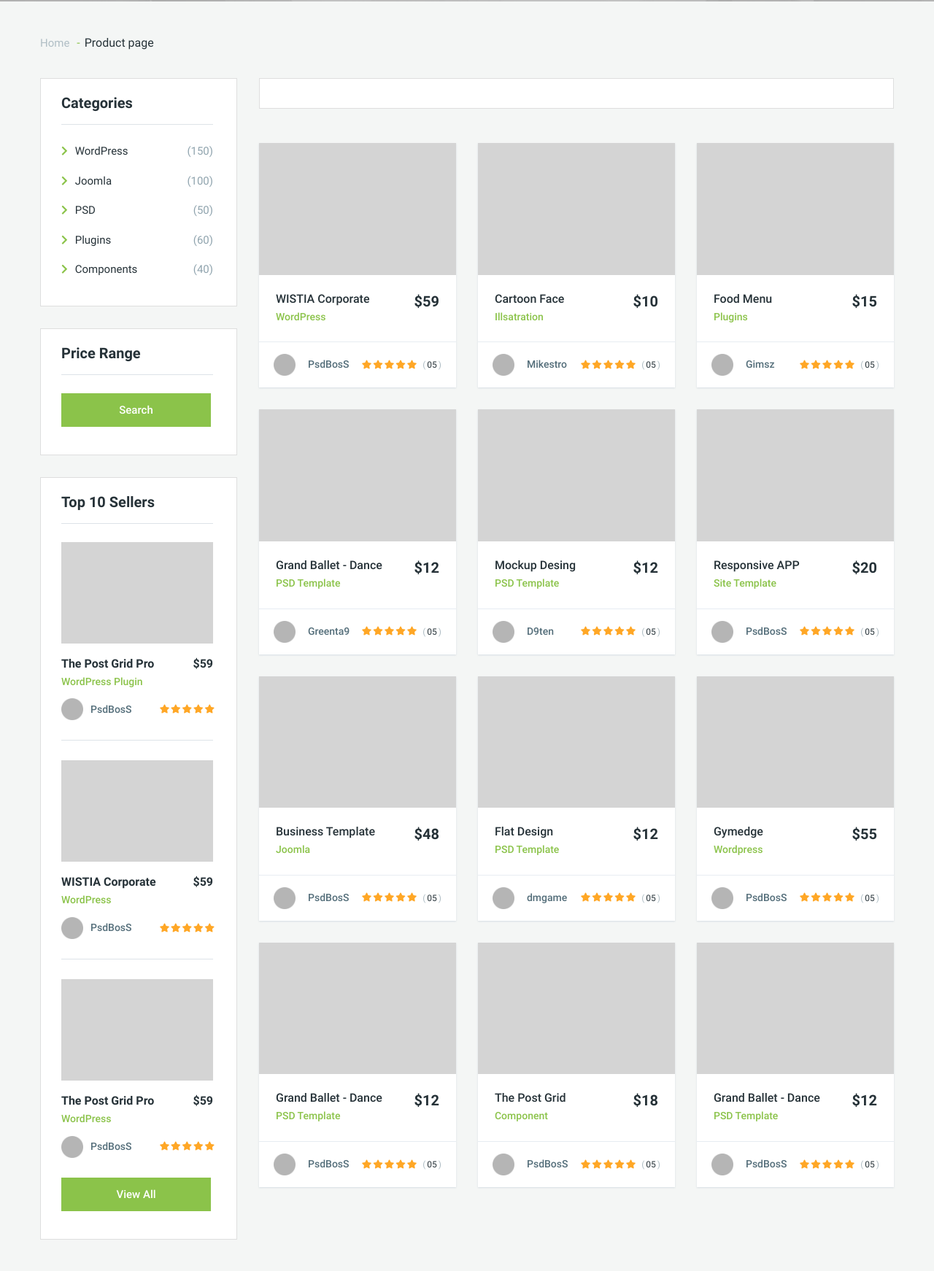
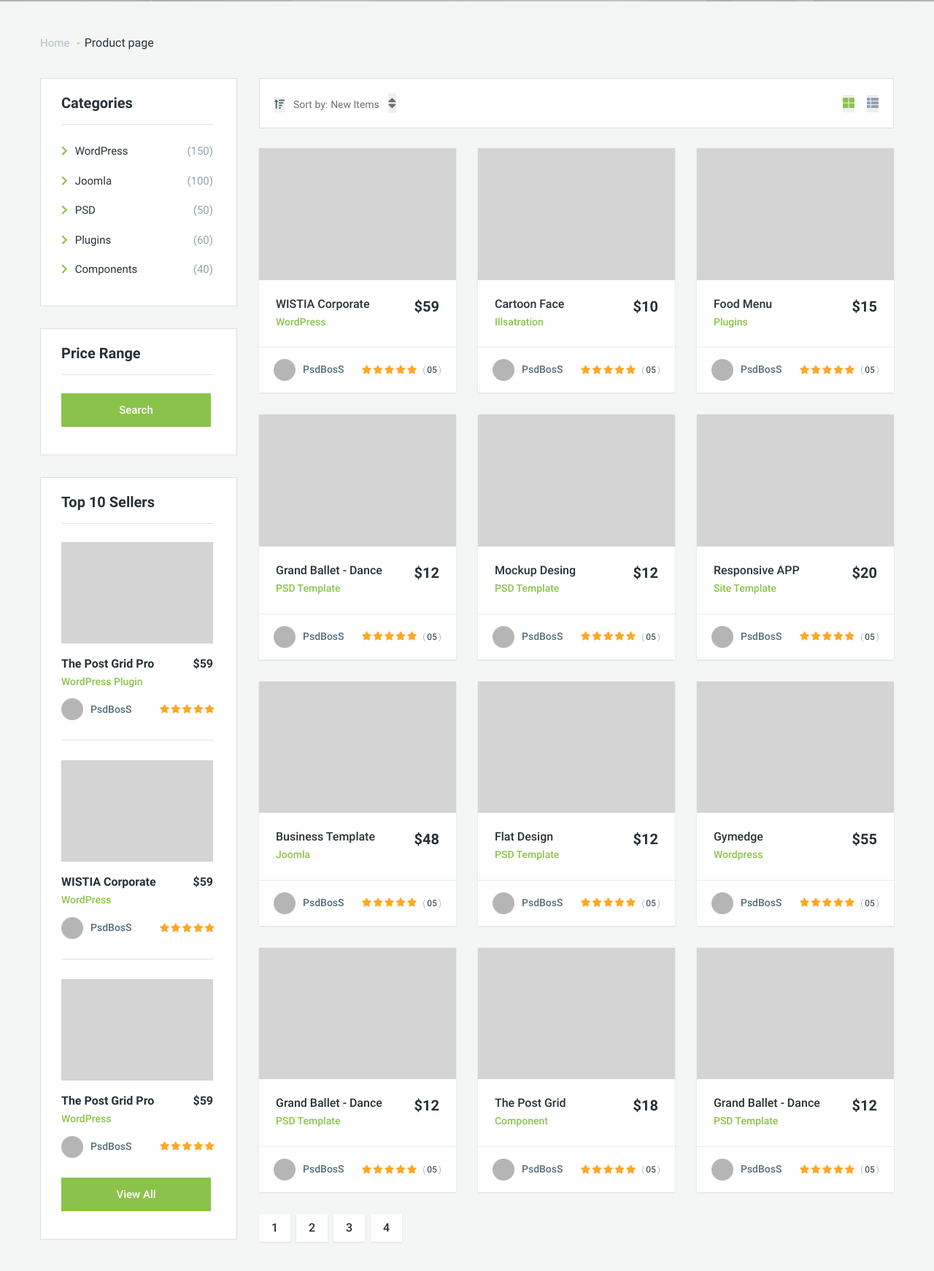
Before and after one commit to Giruta/Second-Project-Store, a website: page app/all-items.html in a window 1280 px wide. Shown: the part 380-2122 px from the top of the page at 73% size. Before the commit the page ends 2079 px from the top, so only its background shows below. Drawn offline with nearby package versions, Linux system fonts and the light colour scheme; files that its build step writes are made by us from their sources; files whose address does not match are found by name.

Commit message:
add pagination

```diff
--- a/app/all-items.html
+++ b/app/all-items.html
@@ -14,6 +14,7 @@
     <!-- Styles -->
     <link rel="stylesheet" href="css/style.css">
     <link rel="stylesheet" href="../../../Lesson_14_store/basic-gulp-template-master/app/css/bootstrap-reboot.css">
+    <link rel="stylesheet" href="../../../../WayUP/Lesson_9_Site/Home_Work/layout/css/main.css">
 </head>
 <body>
     <header id="header">
@@ -168,8 +169,10 @@
                                 <!-- /.card-description -->
                                 <div class="card-author-info d-flex align-items-center">
                                     <div class="card-author">
+                                        <a href="#">
                                             <img src="img/user-avatar.png" alt="">
                                             <span>PsdBosS</span>
+                                        </a>
                                     </div>
                                     <!-- /.card-author -->
                                     <ul class="product-rating ml-auto">
@@ -200,8 +203,10 @@
                                 <!-- /.card-description -->
                                 <div class="card-author-info d-flex align-items-center">
                                     <div class="card-author">
+                                        <a href="#">
                                             <img src="img/user-avatar.png" alt="">
                                             <span>PsdBosS</span>
+                                        </a>
                                     </div>
                                     <!-- /.card-author -->
                                     <ul class="product-rating ml-auto">
@@ -232,8 +237,10 @@
                                 <!-- /.card-description -->
                                 <div class="card-author-info d-flex align-items-center">
                                     <div class="card-author">
+                                        <a href="#">
                                             <img src="img/user-avatar.png" alt="">
                                             <span>PsdBosS</span>
+                                        </a>
                                     </div>
                                     <!-- /.card-author -->
                                     <ul class="product-rating ml-auto">
@@ -256,7 +263,18 @@
                 </div>
                 <!-- ./col-md-3 -->
                 <div class="col-md-9">
-                    <div class="view-controls bg-white border-grey"></div>
+                    <div class="view-controls bg-white border-grey d-flex align-items-center">
+                        <div class="view-controls-sort">
+                            <button class="view-icon-amount"><i class="fas fa-sort-amount-up"></i></button>
+                            <span>Sort by:</span>
+                            <span>New Items</span>
+                            <button class="view-icon-sort"><i class="fas fa-sort"></i></button>
+                        </div>
+                        <div class="view-controls-type ml-auto">
+                            <button class="view-icon-type active-type"><i class="fas fa-th-large"></i></button>
+                            <button class="view-icon-type"><i class="fas fa-th-list"></i></button>
+                        </div>
+                    </div>
                     <!-- /.view-controls -->
                     <div class="row">
                         <div class="col-lg-4">
@@ -277,8 +295,10 @@
                                 <!-- /.card-description -->
                                 <div class="card-author-info d-flex align-items-center">
                                     <div class="card-author">
+                                        <a href="#">
                                             <img src="img/user-avatar.png" alt="">
                                             <span>PsdBosS</span>
+                                        </a>
                                     </div>
                                     <!-- /.card-author -->
                                     <ul class="product-rating ml-auto">
@@ -314,8 +334,10 @@
                                 <!-- /.card-description -->
                                 <div class="card-author-info d-flex align-items-center">
                                     <div class="card-author">
+                                        <a href="#">
                                             <img src="img/user-avatar.png" alt="">
-                                        <span>Mikestro</span>
+                                            <span>PsdBosS</span>
+                                        </a>
                                     </div>
                                     <!-- /.card-author -->
                                     <ul class="product-rating ml-auto">
@@ -351,8 +373,10 @@
                                 <!-- /.card-description -->
                                 <div class="card-author-info d-flex align-items-center">
                                     <div class="card-author">
+                                        <a href="#">
                                             <img src="img/user-avatar.png" alt="">
-                                        <span>Gimsz</span>
+                                            <span>PsdBosS</span>
+                                        </a>
                                     </div>
                                     <!-- /.card-author -->
                                     <ul class="product-rating ml-auto">
@@ -388,8 +412,10 @@
                                 <!-- /.card-description -->
                                 <div class="card-author-info d-flex align-items-center">
                                     <div class="card-author">
+                                        <a href="#">
                                             <img src="img/user-avatar.png" alt="">
-                                        <span>Greenta9</span>
+                                            <span>PsdBosS</span>
+                                        </a>
                                     </div>
                                     <!-- /.card-author -->
                                     <ul class="product-rating ml-auto">
@@ -425,8 +451,10 @@
                                 <!-- /.card-description -->
                                 <div class="card-author-info d-flex align-items-center">
                                     <div class="card-author">
+                                        <a href="#">
                                             <img src="img/user-avatar.png" alt="">
-                                        <span>D9ten</span>
+                                            <span>PsdBosS</span>
+                                        </a>
                                     </div>
                                     <!-- /.card-author -->
                                     <ul class="product-rating ml-auto">
@@ -462,8 +490,10 @@
                                 <!-- /.card-description -->
                                 <div class="card-author-info d-flex align-items-center">
                                     <div class="card-author">
+                                        <a href="#">
                                             <img src="img/user-avatar.png" alt="">
                                             <span>PsdBosS</span>
+                                        </a>
                                     </div>
                                     <!-- /.card-author -->
                                     <ul class="product-rating ml-auto">
@@ -499,8 +529,10 @@
                                 <!-- /.card-description -->
                                 <div class="card-author-info d-flex align-items-center">
                                     <div class="card-author">
+                                        <a href="#">
                                             <img src="img/user-avatar.png" alt="">
                                             <span>PsdBosS</span>
+                                        </a>
                                     </div>
                                     <!-- /.card-author -->
                                     <ul class="product-rating ml-auto">
@@ -536,8 +568,10 @@
                                 <!-- /.card-description -->
                                 <div class="card-author-info d-flex align-items-center">
                                     <div class="card-author">
+                                        <a href="#">
                                             <img src="img/user-avatar.png" alt="">
-                                        <span>dmgame</span>
+                                            <span>PsdBosS</span>
+                                        </a>
                                     </div>
                                     <!-- /.card-author -->
                                     <ul class="product-rating ml-auto">
@@ -573,8 +607,10 @@
                                 <!-- /.card-description -->
                                 <div class="card-author-info d-flex align-items-center">
                                     <div class="card-author">
+                                        <a href="#">
                                             <img src="img/user-avatar.png" alt="">
                                             <span>PsdBosS</span>
+                                        </a>
                                     </div>
                                     <!-- /.card-author -->
                                     <ul class="product-rating ml-auto">
@@ -610,8 +646,10 @@
                                 <!-- /.card-description -->
                                 <div class="card-author-info d-flex align-items-center">
                                     <div class="card-author">
+                                        <a href="#">
                                             <img src="img/user-avatar.png" alt="">
                                             <span>PsdBosS</span>
+                                        </a>
                                     </div>
                                     <!-- /.card-author -->
                                     <ul class="product-rating ml-auto">
@@ -647,8 +685,10 @@
                                 <!-- /.card-description -->
                                 <div class="card-author-info d-flex align-items-center">
                                     <div class="card-author">
+                                        <a href="#">
                                             <img src="img/user-avatar.png" alt="">
                                             <span>PsdBosS</span>
+                                        </a>
                                     </div>
                                     <!-- /.card-author -->
                                     <ul class="product-rating ml-auto">
@@ -684,8 +724,10 @@
                                 <!-- /.card-description -->
                                 <div class="card-author-info d-flex align-items-center">
                                     <div class="card-author">
+                                        <a href="#">
                                             <img src="img/user-avatar.png" alt="">
                                             <span>PsdBosS</span>
+                                        </a>
                                     </div>
                                     <!-- /.card-author -->
                                     <ul class="product-rating ml-auto">
@@ -705,6 +747,16 @@
                         <!-- /.col-lg-4 -->
                     </div>
                     <!-- /.row -->
+                    <div class="page-panel">
+                        <nav aria-label="pages of all items">
+                            <ul class="pagination d-flex">
+                                <li class="page-item"><a class="page-link" href="#">1</a></li>
+                                <li class="page-item"><a class="page-link" href="#">2</a></li>
+                                <li class="page-item"><a class="page-link" href="#">3</a></li>
+                                <li class="page-item"><a class="page-link" href="#">4</a></li>
+                            </ul>
+                        </nav>
+                    </div>
                 </div>
             </div>
         </div>
--- a/app/css/style.css
+++ b/app/css/style.css
@@ -177,7 +177,7 @@
     color: #546e7a;
     font-family: 'Roboto Medium', sans-serif;
     font-size: .875rem;
-    margin-left: 13px;
+    margin-left: 6px;
 }
 .product-rating li{
     display: inline-block;
@@ -360,6 +360,9 @@
 /* --------inner end -------*/
 /*/////////////////////////*/
 /* ---all-items-wrap -----*/
+.all-items-wrap {
+    padding-bottom: 110px;
+}
 .default-chevron-list li + li {
     margin-top: 18px;
 }
@@ -382,7 +385,60 @@
 }
 .view-controls {
     padding: 20px;
-    margin-bottom: 47px;
+    margin-bottom: 27px;
+}
+.view-icon-amount {
+    color: #455a64;
+    font-size: .875rem;
+    margin-right: 8px;
+}
+.view-controls-sort span {
+    color: #707070;
+    font-size: .875rem;
+}
+.view-icon-sort {
+    color: #707070;
+    font-size: 1.125rem;
+    margin-left: 8px;
+}
+.view-icon-type {
+    color: #90a4ae;
+    font-size: 1rem;
+    margin-left: 13px;
+}
+.view-icon-type.active-type, .view-icon-amount:hover,
+.view-icon-sort:hover, .view-icon-type:hover {
+    color: #8bc34a;
+}
+.page-link {
+    display: block;
+    -webkit-transition: all 0.5s ease;
+    -o-transition: all 0.5s ease;
+    -moz-transition: all 0.5s ease;
+    transition: all 0.5s ease;
+}
+.page-item {
+    width: 43px;
+    height: 38px;
+    background-color: white;
+    -webkit-box-shadow: 0 1px 2px rgba(205, 214, 222, 0.75);
+       -moz-box-shadow: 0 1px 2px rgba(205, 214, 222, 0.75);
+            box-shadow: 0 1px 2px rgba(205, 214, 222, 0.75);
+    text-align: center;
+    line-height: 38px;
+    color: #263238;
+    font-family: 'Roboto Medium', sans-serif;
+    -webkit-transition: all 0.5s ease;
+    -o-transition: all 0.5s ease;
+    -moz-transition: all 0.5s ease;
+    transition: all 0.5s ease;
+}
+.page-item + .page-item {
+    margin-left: 8px;
+}
+.page-item:hover {
+    background-color: #e74c3c;
+    color: #fff;
 }
 /* -----all-items-wrap end -----*/
 /* -----aside start -----*/
@@ -410,9 +466,6 @@
 .aside-section .card-author-info {
     padding: 10px 0 0;
 }
-.aside-section .card-author span {
-    margin-left: 6px;
-}
 /* -----aside end -----*/
 /*/////////////////////////*/
 /****** PAGE ALL ITEMS end *****/
--- a/src/css/style.css
+++ b/src/css/style.css
@@ -173,7 +173,7 @@
     color: #546e7a;
     font-family: 'Roboto Medium', sans-serif;
     font-size: .875rem;
-    margin-left: 13px;
+    margin-left: 6px;
 }
 .product-rating li{
     display: inline-block;
@@ -342,6 +342,9 @@
 /* --------inner end -------*/
 /*/////////////////////////*/
 /* ---all-items-wrap -----*/
+.all-items-wrap {
+    padding-bottom: 110px;
+}
 .default-chevron-list li + li {
     margin-top: 18px;
 }
@@ -364,7 +367,52 @@
 }
 .view-controls {
     padding: 20px;
-    margin-bottom: 47px;
+    margin-bottom: 27px;
+}
+.view-icon-amount {
+    color: #455a64;
+    font-size: .875rem;
+    margin-right: 8px;
+}
+.view-controls-sort span {
+    color: #707070;
+    font-size: .875rem;
+}
+.view-icon-sort {
+    color: #707070;
+    font-size: 1.125rem;
+    margin-left: 8px;
+}
+.view-icon-type {
+    color: #90a4ae;
+    font-size: 1rem;
+    margin-left: 13px;
+}
+.view-icon-type.active-type, .view-icon-amount:hover,
+.view-icon-sort:hover, .view-icon-type:hover {
+    color: #8bc34a;
+}
+.page-link {
+    display: block;
+    transition: all 0.5s ease;
+}
+.page-item {
+    width: 43px;
+    height: 38px;
+    background-color: white;
+    box-shadow: 0 1px 2px rgba(205, 214, 222, 0.75);
+    text-align: center;
+    line-height: 38px;
+    color: #263238;
+    font-family: 'Roboto Medium', sans-serif;
+    transition: all 0.5s ease;
+}
+.page-item + .page-item {
+    margin-left: 8px;
+}
+.page-item:hover {
+    background-color: #e74c3c;
+    color: #fff;
 }
 /* -----all-items-wrap end -----*/
 /* -----aside start -----*/
@@ -390,9 +438,6 @@
 .aside-section .card-author-info {
     padding: 10px 0 0;
 }
-.aside-section .card-author span {
-    margin-left: 6px;
-}
 /* -----aside end -----*/
 /*/////////////////////////*/
 /****** PAGE ALL ITEMS end *****/
```
Also changed, not shown: app/css/bootstrap-reboot.css, app/css/style.min.css. Lines whose indentation alone changed are shown as unchanged.
